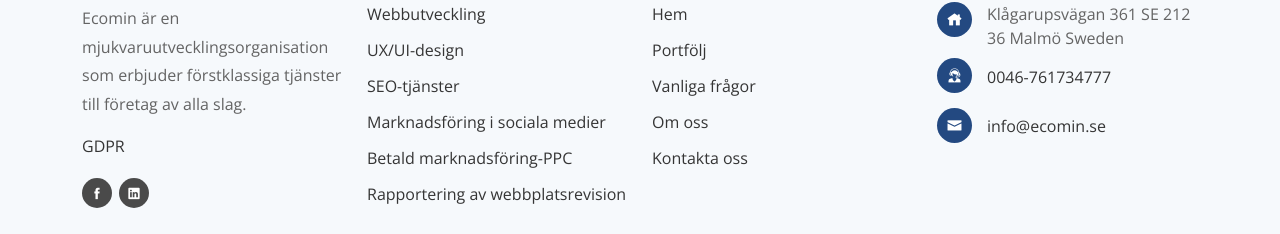
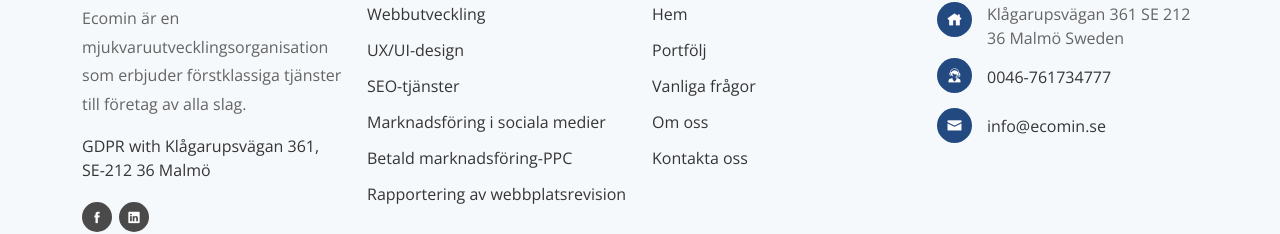
Before and after one commit to greenplank/ecominSe, a Next.js app: page /Faqs in a window 1280 px wide. Shown: the part 2116-2350 px from the top of the page. Built offline with nearby package versions, Linux system fonts and the light colour scheme.

Commit message:
Update Footer

```diff
--- a/components/Layouts/Footer.js
+++ b/components/Layouts/Footer.js
@@ -27,7 +27,7 @@
                                     <ul className="list">
                                         <li>
                                             <Link href="/GDPR">
-                                                <a>GDPR
+                                                <a>GDPR with Klågarupsvägan 361, SE-212 36 Malmö
                                                 </a>
                                             </Link>
                                         </li>
```
